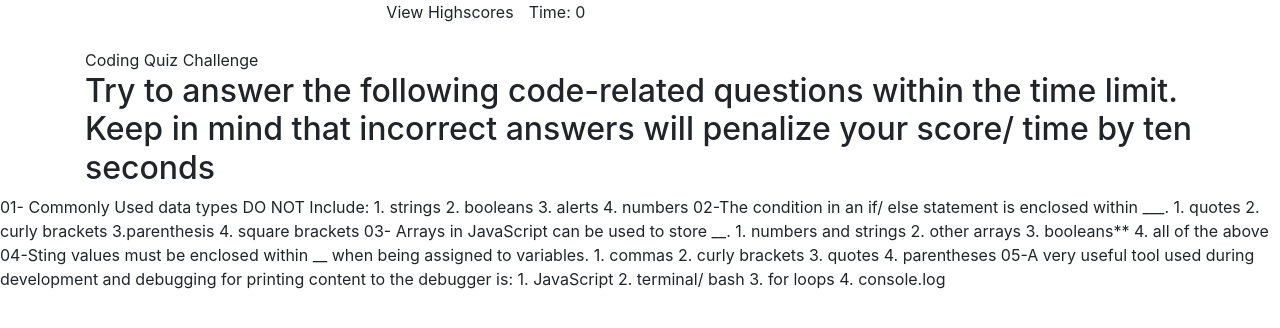
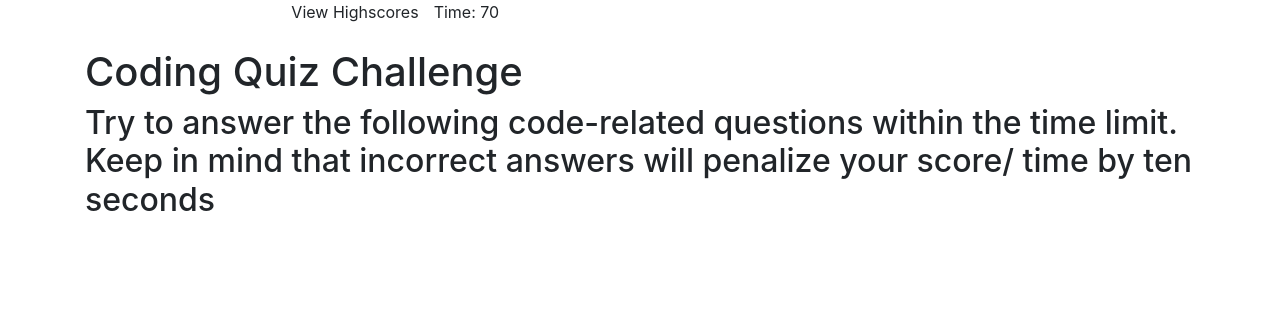
Before and after one commit to CrystalWatkins/gt-hw-web-apis-quiz, a plain HTML site: page index.html in a window 1280 px wide. Drawn offline with nearby package versions, Linux system fonts and the light colour scheme.

Commit message:
updated timer

```diff
--- a/index.html
+++ b/index.html
@@ -15,31 +15,20 @@
         <div class="container">
             <div class="row justify-content-md-center">
                 <div class="logo">View Highscores</div>
-                <div class="col-md-4">
-                    <div class="score">Time:<span id="timer"> 0</span>
+                <div class="col-sm-6">
+                    <div class="score">Time: <span id="timer"></span>
+
+
                     </div>
                 </div>
             </div>
         </div>
     </heaer>
-    <!-- function prepareRead() {
-        var timeLeft = 5;
 
-        var timeInterval = setInterval(function() {
-          timerEl.textContent = timeLeft + " seconds remaining";
-          timeLeft--;
-
-          if (timeLeft === 0) {
-            timerEl.textContent = "";
-            speedRead();
-            clearInterval(timeInterval);
-          }
-
-        }, 1000);
-      } -->
     <div class="startUpPage">
         <div class="container">
-            <div class="" <h1>Coding Quiz Challenge</h1>
+            <div class="heading">
+                <h1>Coding Quiz Challenge</h1>
                 <h2>Try to answer the following code-related questions within the time limit.
                     Keep in mind that incorrect answers will penalize your score/ time by ten seconds
                 </h2>
@@ -47,7 +36,7 @@
         </div>
 
 
-        01- Commonly Used data types DO NOT Include:
+        <!-- 01- Commonly Used data types DO NOT Include:
         1. strings 2. booleans 3. alerts 4. numbers
         02-The condition in an if/ else statement is enclosed within ___.
         1. quotes 2. curly brackets 3.parenthesis 4. square brackets
@@ -56,7 +45,7 @@
         04-Sting values must be enclosed within __ when being assigned to variables.
         1. commas 2. curly brackets 3. quotes 4. parentheses
         05-A very useful tool used during development and debugging for printing content to the debugger is:
-        1. JavaScript 2. terminal/ bash 3. for loops 4. console.log
+        1. JavaScript 2. terminal/ bash 3. for loops 4. console.log -->
 
         <script src="script.js"></script>
         <script src="https://code.jquery.com/jquery-3.5.1.slim.min.js"
--- a/script.js
+++ b/script.js
@@ -21,3 +21,20 @@
 //when submit button is hit for initials- it will show hight scores.
 // underneath are two buttons to go back and clear high scores
 console.log("hello world")
+
+var secondsLeft= 75
+var timeEl = document.querySelector("#timer")
+
+function setTime() {
+var timerInterval = setInterval(function() {
+    secondsLeft--;
+    timeEl.textContent = secondsLeft;
+
+    if(secondsLeft === 0) {
+      clearInterval(timerInterval);
+    }
+
+  }, 1000);
+}
+setTime();
+// playButton.addEventListener("click", countdownTimer);
```
